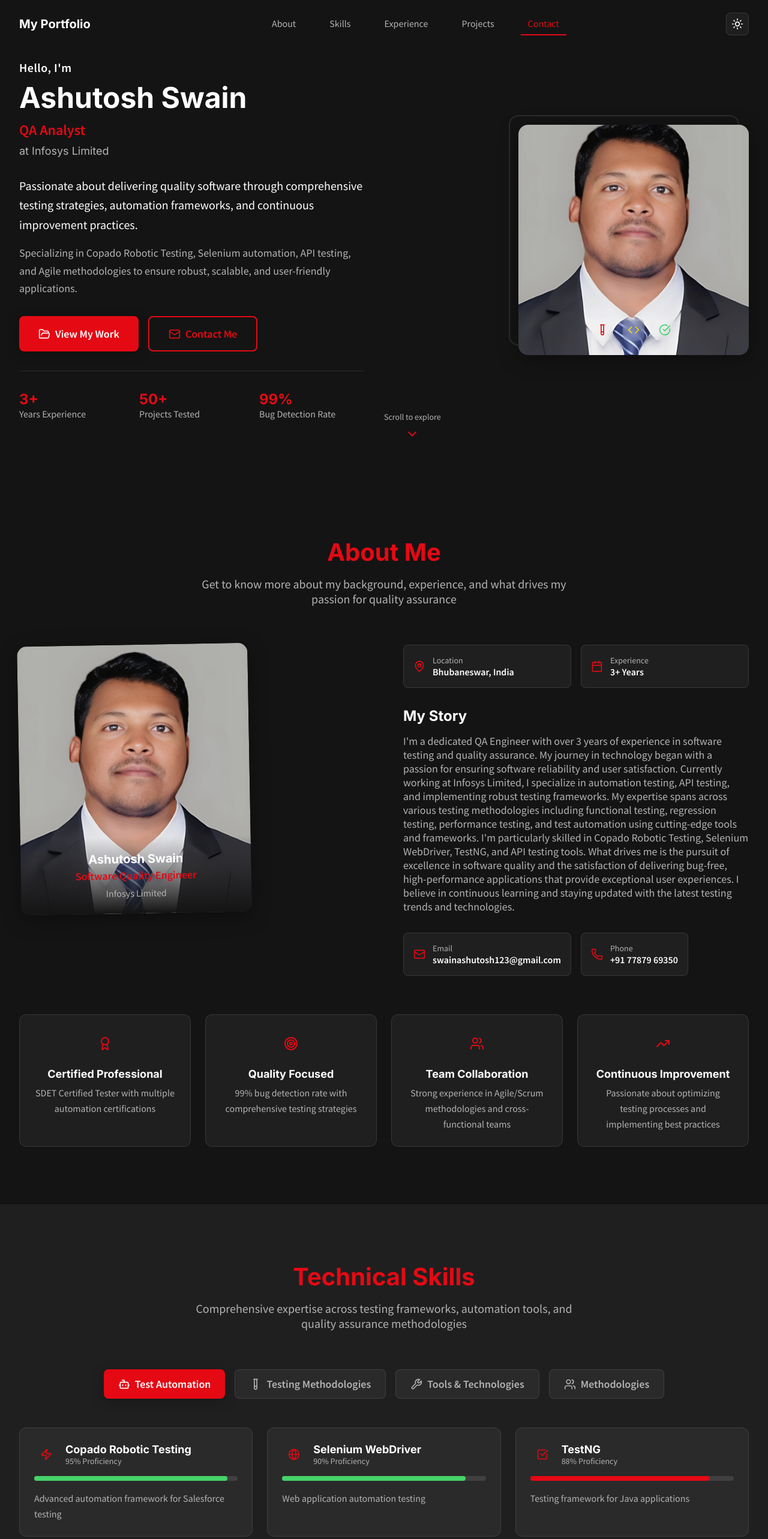
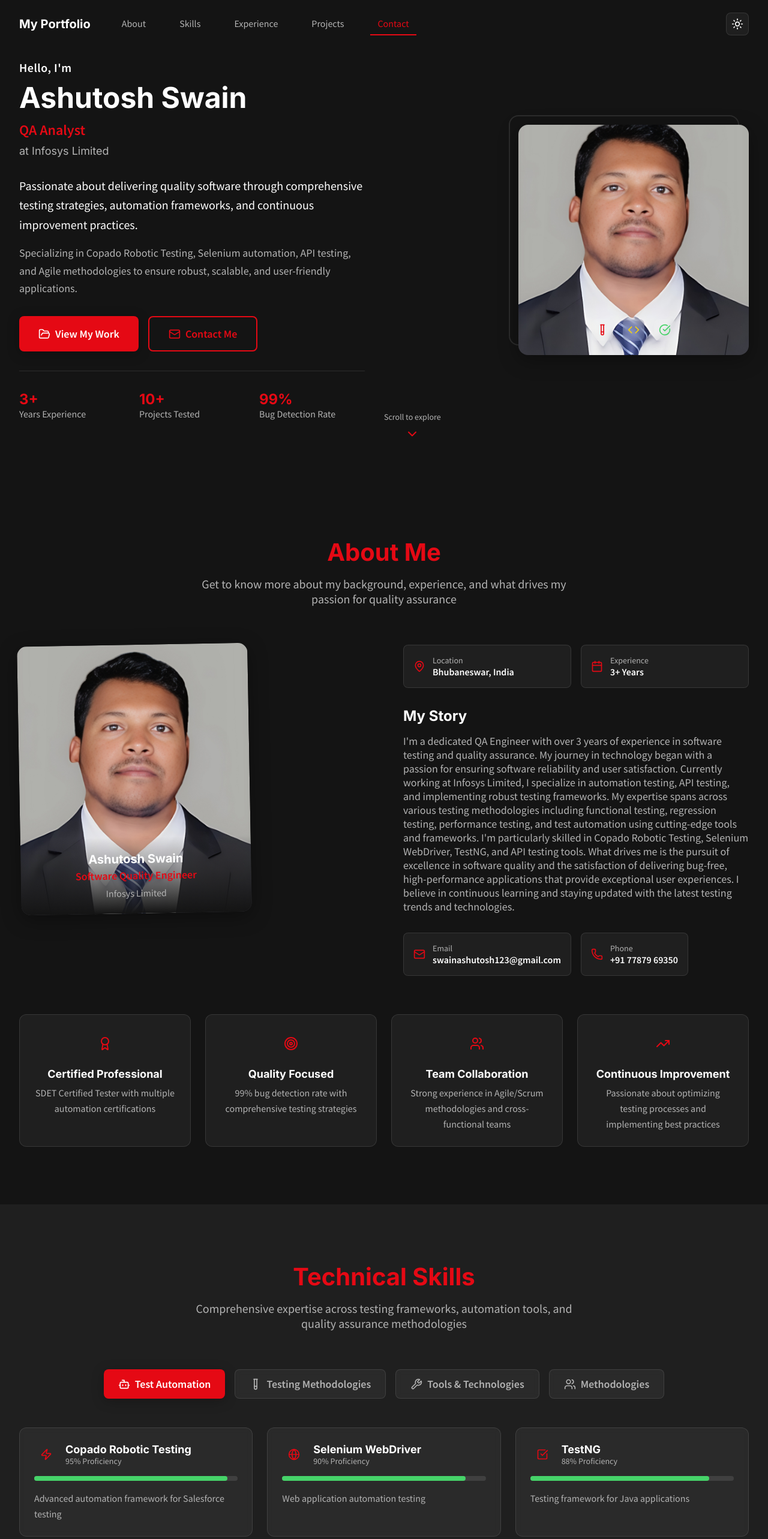
Before and after one commit to AskAshut0sh/portfolio_pro, a React (Vite) app: page / in a window 1280 px wide. Shown: the top 2566 px of the page at 60% size. Built offline with nearby package versions, Linux system fonts and the light colour scheme.

Commit message:
refactor: Update theme toggle button layout and adjust skill/tool counts in portfolio sections

```diff
--- a/src/components/ui/Navbar.jsx
+++ b/src/components/ui/Navbar.jsx
@@ -97,30 +97,19 @@ const Navbar = () => {
               </div>
             </div>
 
+            {/* Spacer to push theme toggle and menu to the right */}
+            <div className="flex items-center ml-auto">
               {/* Theme Toggle Button */}
               <button
                 onClick={toggleTheme}
-              className="ml-4 p-2 rounded-lg bg-surface border border-white/10 hover:bg-primary/10 transition-colors duration-200"
+                className="p-2 rounded-lg bg-surface border border-white/10 hover:bg-primary/10 transition-colors duration-200"
                 aria-label="Toggle theme"
               >
                 <Icon name={theme === "dark" ? "Sun" : "Moon"} size={20} />
               </button>
 
-            {/* CV Download Button */}
-            {/* <div className="hidden md:block">
-              <button
-                onClick={handleCVDownload}
-                className="bg-primary hover:bg-primary/90 text-white px-6 py-2 rounded-lg font-body font-semibold text-fluid-sm transition-all duration-200 hover-scale shadow-elevation-1 hover:shadow-elevation-2"
-              >
-                <div className="flex items-center space-x-2">
-                  <Icon name="Download" size={16} />
-                  <span>Download CV</span>
-                </div>
-              </button>
-            </div> */}
-
               {/* Mobile menu button */}
-            <div className="md:hidden">
+              <div className="md:hidden ml-2">
                 <button
                   onClick={() => setIsMenuOpen(!isMenuOpen)}
                   className="text-text-primary hover:text-primary p-2 rounded-md transition-colors duration-200"
@@ -128,6 +117,7 @@ const Navbar = () => {
                 >
                   <Icon name={isMenuOpen ? "X" : "Menu"} size={24} />
                 </button>
+              </div>
             </div>
           </div>
         </div>
--- a/src/pages/portfolio-home-page/components/HeroSection.jsx
+++ b/src/pages/portfolio-home-page/components/HeroSection.jsx
@@ -109,7 +109,7 @@ const HeroSection = () => {
                 <div className="text-text-secondary text-fluid-sm font-body">Years Experience</div>
               </div>
               <div className="text-center lg:text-left">
-                <div className="text-primary font-heading font-bold text-fluid-xl">50+</div>
+                <div className="text-primary font-heading font-bold text-fluid-xl">10+</div>
                 <div className="text-text-secondary text-fluid-sm font-body">Projects Tested</div>
               </div>
               <div className="text-center lg:text-left">
--- a/src/pages/portfolio-home-page/components/SkillsSection.jsx
+++ b/src/pages/portfolio-home-page/components/SkillsSection.jsx
@@ -75,8 +75,8 @@ const SkillsSection = () => {
   }, []);
 
   const getSkillColor = (level) => {
-    if (level >= 90) return 'bg-success';
-    if (level >= 80) return 'bg-primary';
+    // if (level >= 90) return 'bg-success';
+    if (level >= 80) return 'bg-success';
     if (level >= 70) return 'bg-warning';
     return 'bg-error';
   };
@@ -170,7 +170,7 @@ const SkillsSection = () => {
               <Icon name="Award" size={32} className="text-primary" />
             </div>
             <h3 className="text-text-primary font-heading font-bold text-fluid-xl mb-2">
-              15+ Tools
+              10+ Tools
             </h3>
             <p className="text-text-secondary text-fluid-base font-body">
               Proficient in various testing and automation tools
```
Lines whose indentation alone changed are shown as unchanged.
